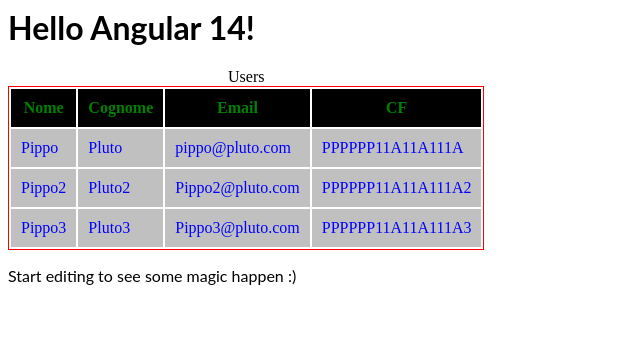
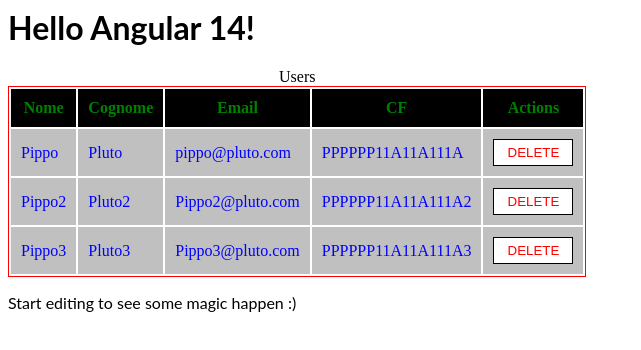
Before and after one commit to daviddecristofaro/angular-ivy-4vsz4p, an Angular app: page / in a window 1280 px wide. Shown: the top 350 px of the page, without its empty margins (0-641 px from the left). Built offline with nearby package versions, Linux system fonts and the light colour scheme.

Commit message:
4 files modified

```diff
--- a/src/app/user/user.component.css
+++ b/src/app/user/user.component.css
@@ -3,3 +3,14 @@
   color: blue;
   padding: 10px;
 }
+
+button {
+  padding: 5px;
+  border: 1px solid black;
+  width: 80px;
+}
+
+button.delete {
+  background: white;
+  color: red;
+}
--- a/src/app/user/user.component.html
+++ b/src/app/user/user.component.html
@@ -2,3 +2,4 @@
 <td>{{ user.lastName }}</td>
 <td>{{ user.email }}</td>
 <td>{{ user.cf }}</td>
+<td><button class="delete" (click)="deleteUser()">DELETE</button></td>
--- a/src/app/user/user.component.ts
+++ b/src/app/user/user.component.ts
@@ -1,4 +1,5 @@
 import { Component, Input, OnInit } from "@angular/core";
+import { UserService } from "../users/user.service";
 
 @Component({
   selector: "tr[app-user]",
@@ -8,6 +9,9 @@
 export class UserComponent implements OnInit {
   @Input()
   user;
-  constructor() {}
+  constructor(service: UserService) {}
   ngOnInit() {}
+  deleteUser() {
+    alert(this.user.name);
+  }
 }
--- a/src/app/users/users.component.html
+++ b/src/app/users/users.component.html
@@ -5,6 +5,7 @@
 		<th>Cognome</th>
 		<th>Email</th>
 		<th>CF</th>
+		<th>Actions</th>
 	</tr>
 	<tr app-user *ngFor="let user of users" [user]="user">
 	</tr>
```
